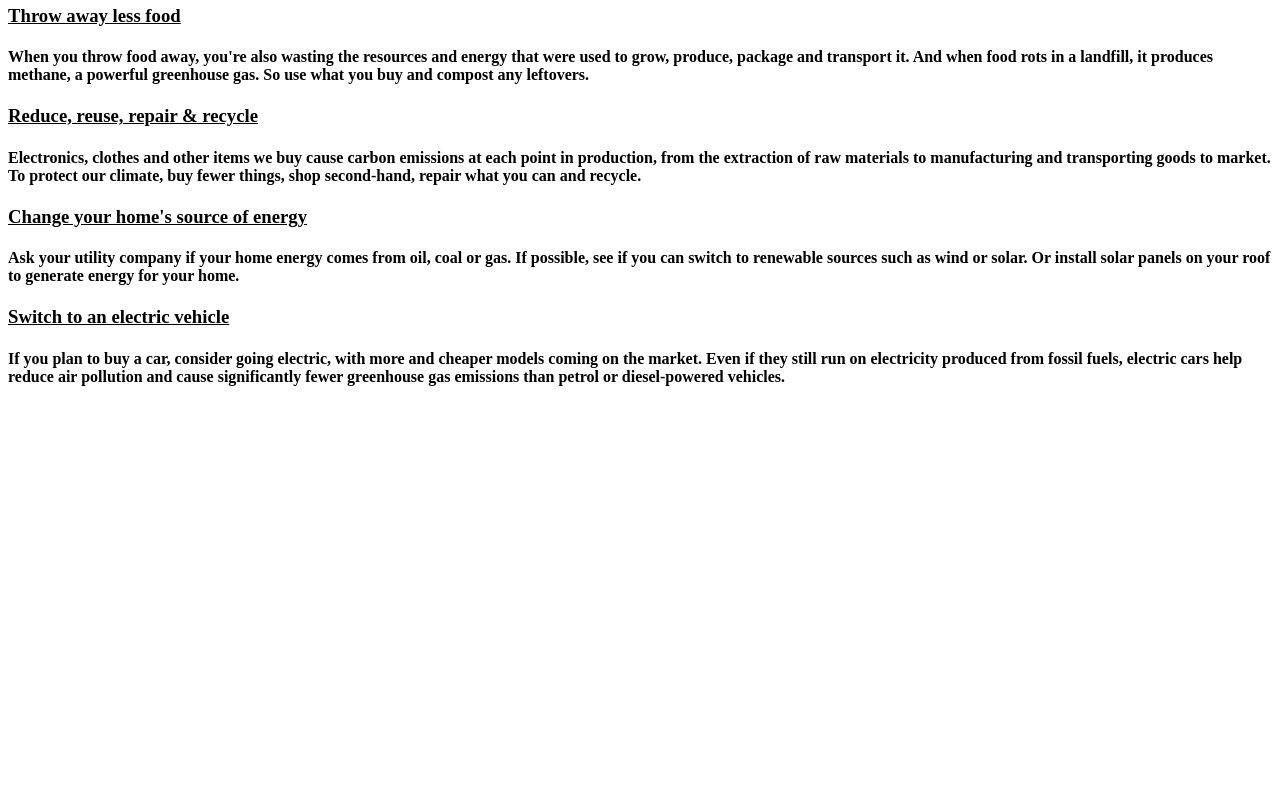
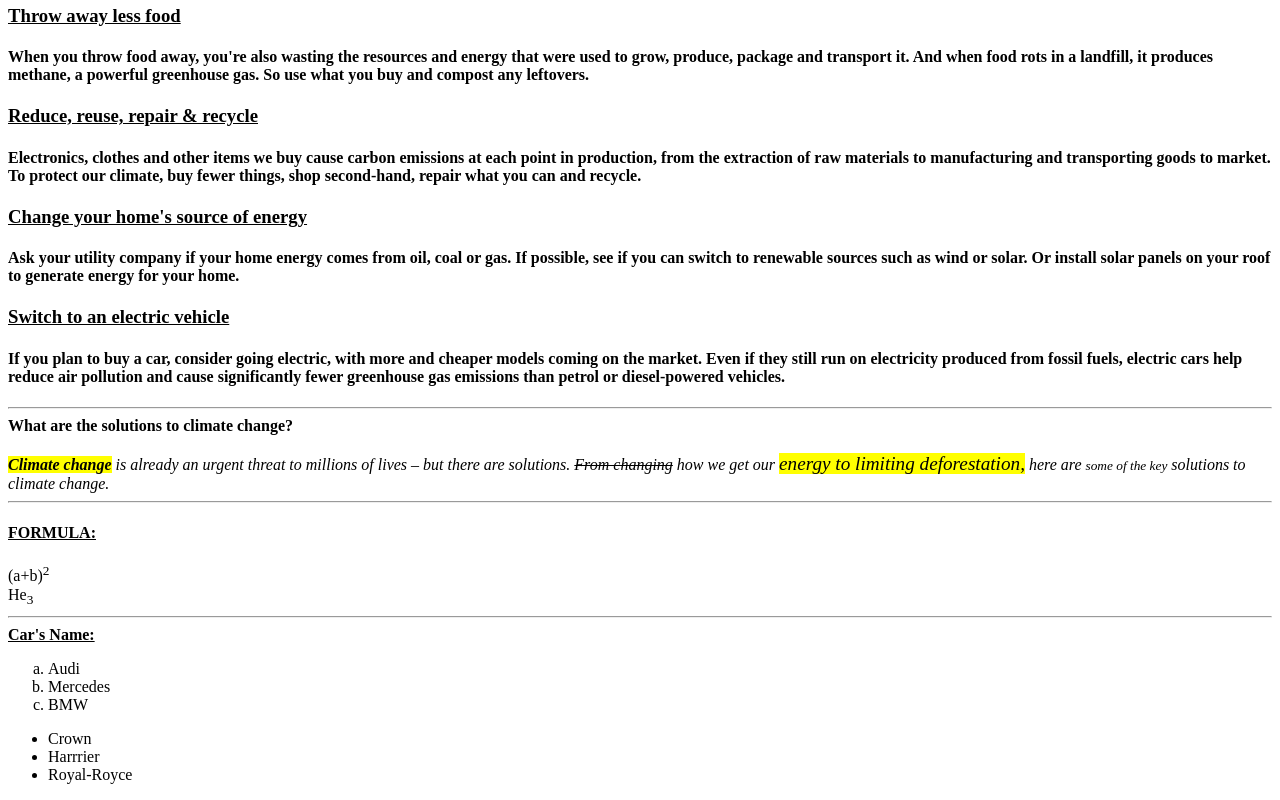
Before and after one commit to Tasuu1457/Climate-Change, a plain HTML site: page index.html in a window 1280 px wide. Shown: the part 635-1435 px from the top of the page. Before the commit the page ends 1042 px from the top, so only its background shows below. Drawn offline with Linux system fonts and the light colour scheme.

Commit message:
Text formatting & List

```diff
--- a/index.html
+++ b/index.html
@@ -3,7 +3,8 @@
 <head>
     <meta charset="UTF-8">
     <meta name="viewport" content="width=device-width, initial-scale=1.0">
-    <title>Document</title>
+    <title>Home-Climate Change</title>
+    <link rel="shortcut icon" href="Logo.png" type="image/x-icon">
 </head>
 <body>
     <center>
@@ -28,5 +29,27 @@
 <h4>Ask your utility company if your home energy comes from oil, coal or gas. If possible, see if you can switch to renewable sources such as wind or solar. Or install solar panels on your roof to generate energy for your home.</h4>
 <u><h3>Switch to an electric vehicle</h3></u>
 <h4>If you plan to buy a car, consider going electric, with more and cheaper models coming on the market. Even if they still run on electricity produced from fossil fuels, electric cars help reduce air pollution and cause significantly fewer greenhouse gas emissions than petrol or diesel-powered vehicles.</h4>
+<hr>
+<b>What are the solutions to climate change?</b>
+<br>
+<br>
+<i><strong><mark>Climate change</strong></mark> is already an urgent threat to millions of lives – but there are solutions. <em><del>From changing</em> how we get our <big><mark>energy to limiting deforestation,</mark></big> here are <small>some of the key</small> solutions to climate change.</i></del>
+<hr>
+<h4><u>FORMULA:</u></h4>
+(a+b)<sup>2</sup>
+<br>
+He<sub>3</sub>
+<hr>
+<u><b>Car's Name:</b></u>
+<ol type="a">
+  <li>Audi</li>
+  <li>Mercedes</li>
+  <li>BMW</li>
+</ol>
+<ul type="">
+    <li>Crown</li>
+    <li>Harrrier</li>
+    <li>Royal-Royce</li>
+</ul>
 </body>
 </html>
```
